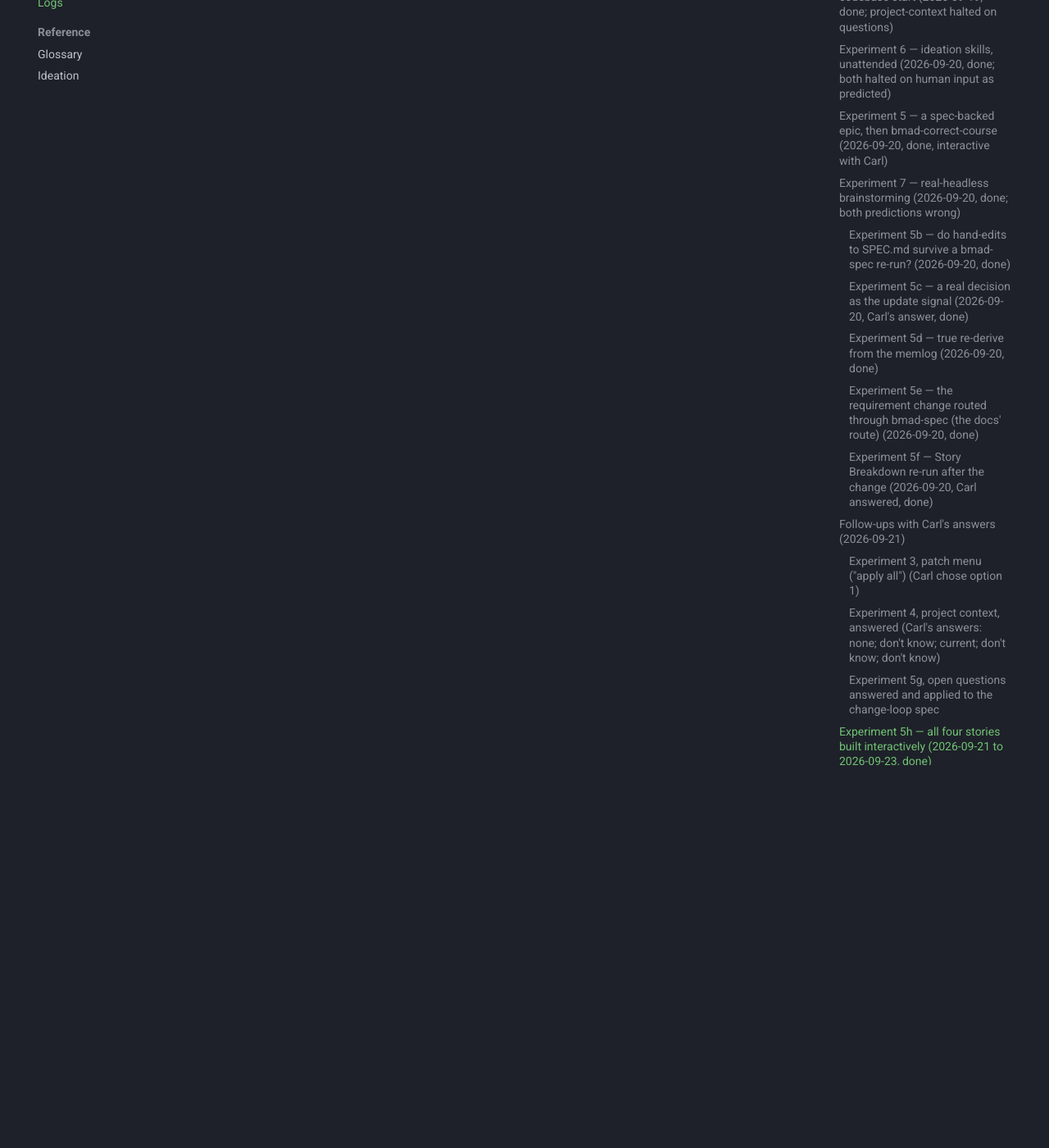
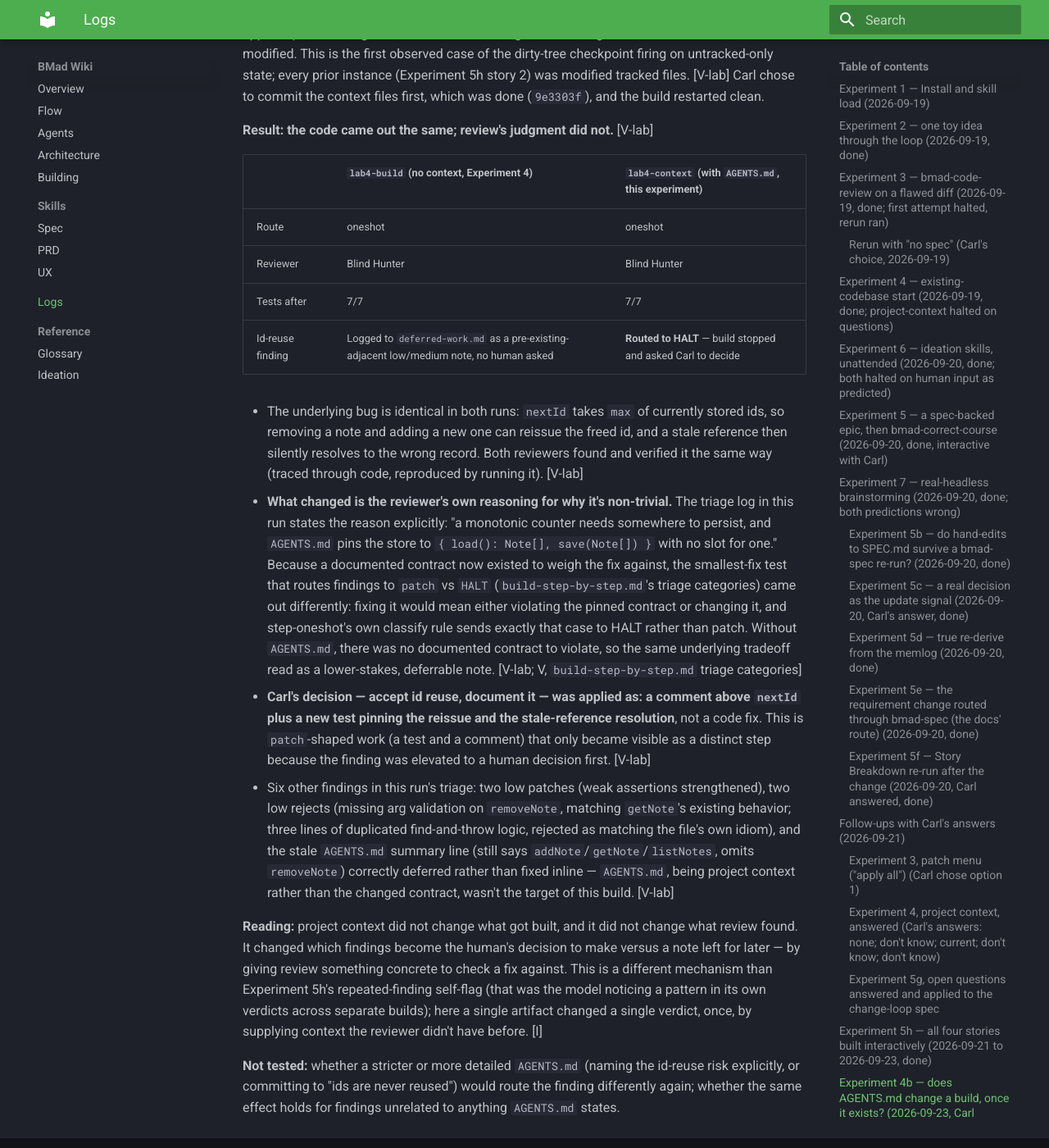
Before and after one commit to ctupper/woods-walks, an MkDocs documentation site: the page built from docs/bmad/lab-log.md, in a window 1280 px wide and 1400 px high, scrolled down 26481 px. Shown: the whole window at 82% size. Built offline with MkDocs 1.6.1 and Material for MkDocs 9.7.7, drawn with Linux system fonts in a browser that asks for light colours; some of the changed text lies outside the part shown.

Commit message:
docs: auto-sync BMad wiki

```diff
--- a/docs/bmad/lab-log.md
+++ b/docs/bmad/lab-log.md
@@ -446,3 +446,28 @@ All [V-lab]. Every story took the `dispatch` route (none was small enough for `o
 **What the finished epic demonstrates, end to end:** idea and constraints (Experiment 5) → express spec + Story Breakdown → requirement change mid-epic → correct-course proposal → change routed through `bmad-spec`, not hand-edited (Experiment 5e) → Story Breakdown re-run → four stories built one at a time, each gated by real human decisions, each reviewed by independent subagent layers, each committed only on explicit confirmation → one real bug found and left properly documented rather than smoothed over. This is the "one toy idea through the flow" success criterion (criterion 3) met at full scale rather than the wordfreq-CLI scale of Experiment 2. [V-lab]
 
 **Not tested:** `bmad-retrospective` on the finished epic (a natural next unit); `bmad-walkthrough`, which was offered at every story's end and never taken.
+
+
+## Experiment 4b — does `AGENTS.md` change a build, once it exists? (2026-09-23, Carl answered, done)
+
+**Purpose:** the follow-up Experiment 4 left open. `labs\lab4-context` already had `AGENTS.md`/`CLAUDE.md` approved and written in Experiment 4 but never committed; `labs\lab4-build` had already built the same request without any context file. Ran the identical request in `lab4-context` — "Add `removeNote(store, id)` ... An unknown id must fail" — to compare against the un-primed build. [V-lab]
+
+**Setup wrinkle, itself a finding:** the run halted at step 1's version-control check before doing anything, because two *untracked* files (`AGENTS.md`, `CLAUDE.md`, sitting there since Experiment 4's approval) were enough to fail the "is the working tree clean?" gate — no tracked file needed to be modified. This is the first observed case of the dirty-tree checkpoint firing on untracked-only state; every prior instance (Experiment 5h story 2) was modified tracked files. [V-lab] Carl chose to commit the context files first, which was done (`9e3303f`), and the build restarted clean.
+
+**Result: the code came out the same; review's judgment did not.** [V-lab]
+
+| | `lab4-build` (no context, Experiment 4) | `lab4-context` (with `AGENTS.md`, this experiment) |
+|---|---|---|
+| Route | oneshot | oneshot |
+| Reviewer | Blind Hunter | Blind Hunter |
+| Tests after | 7/7 | 7/7 |
+| Id-reuse finding | Logged to `deferred-work.md` as a pre-existing-adjacent low/medium note, no human asked | **Routed to HALT** — build stopped and asked Carl to decide |
+
+- The underlying bug is identical in both runs: `nextId` takes `max` of currently stored ids, so removing a note and adding a new one can reissue the freed id, and a stale reference then silently resolves to the wrong record. Both reviewers found and verified it the same way (traced through code, reproduced by running it). [V-lab]
+- **What changed is the reviewer's own reasoning for why it's non-trivial.** The triage log in this run states the reason explicitly: "a monotonic counter needs somewhere to persist, and `AGENTS.md` pins the store to `{ load(): Note[], save(Note[]) }` with no slot for one." Because a documented contract now existed to weigh the fix against, the smallest-fix test that routes findings to `patch` vs `HALT` (`build-step-by-step.md`'s triage categories) came out differently: fixing it would mean either violating the pinned contract or changing it, and step-oneshot's own classify rule sends exactly that case to HALT rather than patch. Without `AGENTS.md`, there was no documented contract to violate, so the same underlying tradeoff read as a lower-stakes, deferrable note. [V-lab; V, `build-step-by-step.md` triage categories]
+- **Carl's decision — accept id reuse, document it — was applied as: a comment above `nextId` plus a new test pinning the reissue and the stale-reference resolution**, not a code fix. This is `patch`-shaped work (a test and a comment) that only became visible as a distinct step because the finding was elevated to a human decision first. [V-lab]
+- Six other findings in this run's triage: two low patches (weak assertions strengthened), two low rejects (missing arg validation on `removeNote`, matching `getNote`'s existing behavior; three lines of duplicated find-and-throw logic, rejected as matching the file's own idiom), and the stale `AGENTS.md` summary line (still says `addNote`/`getNote`/`listNotes`, omits `removeNote`) correctly deferred rather than fixed inline — `AGENTS.md`, being project context rather than the changed contract, wasn't the target of this build. [V-lab]
+
+**Reading:** project context did not change what got built, and it did not change what review found. It changed which findings become the human's decision to make versus a note left for later — by giving review something concrete to check a fix against. This is a different mechanism than Experiment 5h's repeated-finding self-flag (that was the model noticing a pattern in its own verdicts across separate builds); here a single artifact changed a single verdict, once, by supplying context the reviewer didn't have before. [I]
+
+**Not tested:** whether a stricter or more detailed `AGENTS.md` (naming the id-reuse risk explicitly, or committing to "ids are never reused") would route the finding differently again; whether the same effect holds for findings unrelated to anything `AGENTS.md` states.
```
Also changed, not shown: docs/bmad/build-step-by-step.md (+1 -0 lines).
